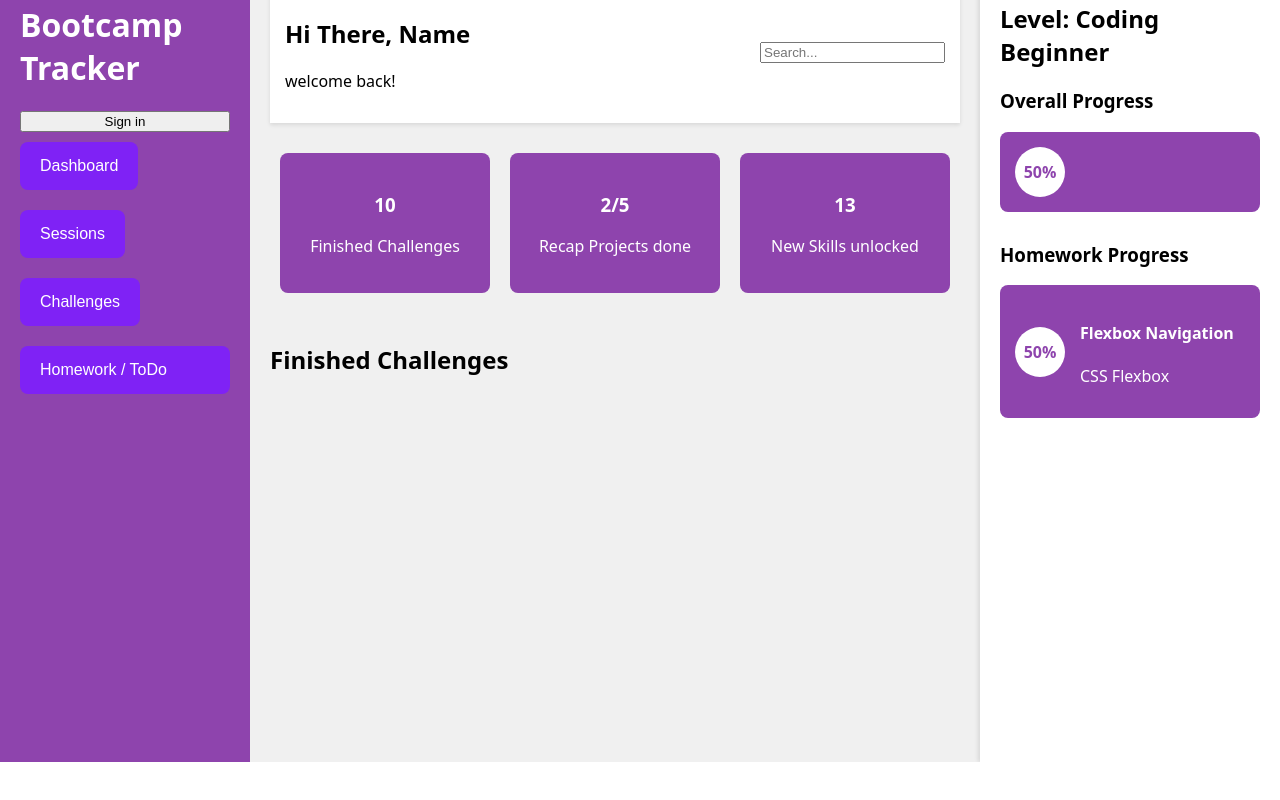
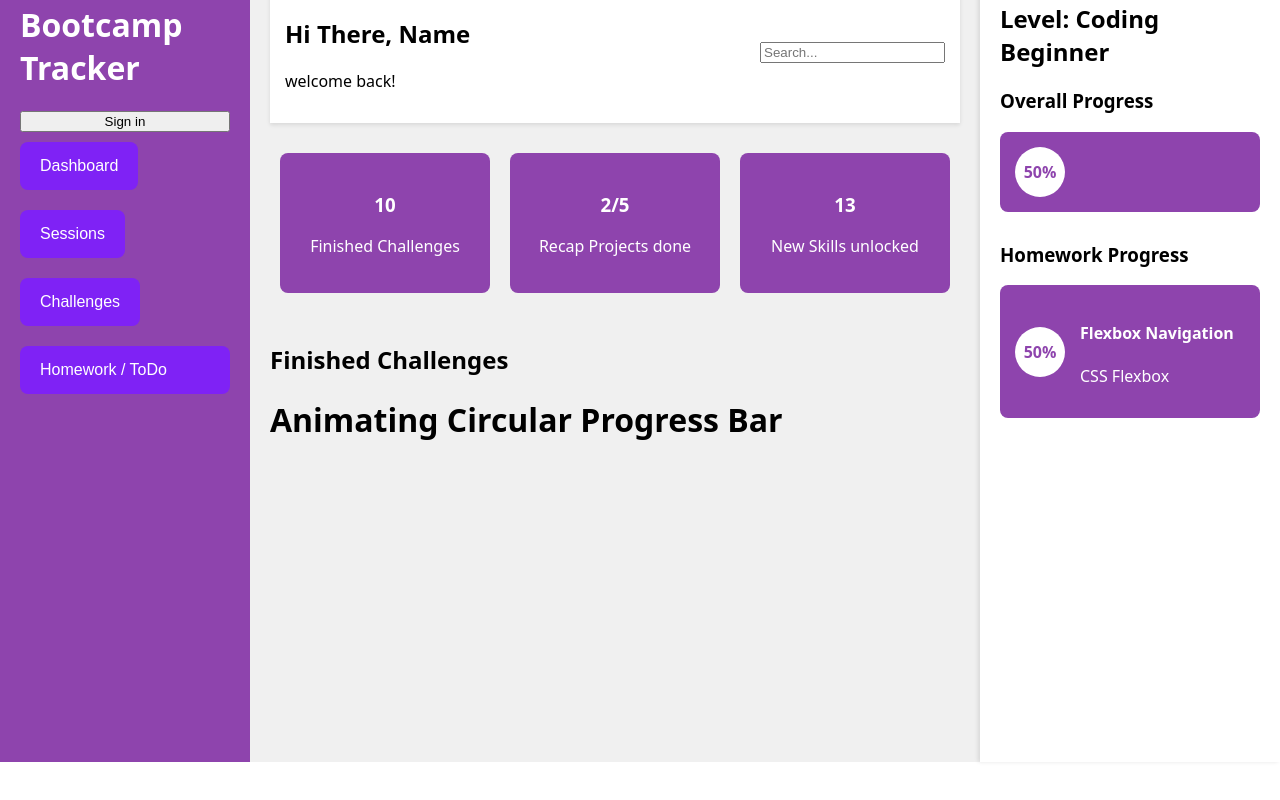
Before and after one commit to KristofferJans/Bootcamp_Progress_Tracker, a Next.js app: page / in a window 1280 px wide. Shown: the part 38-838 px from the top of the page. Before the commit the page ends 800 px from the top, so only its background shows below. Built offline with nearby package versions, Linux system fonts and the light colour scheme; no server answers; the database is empty; some icons are missing.

Commit message:
implement progressBar on Homepage

```diff
--- a/pages/index.js
+++ b/pages/index.js
@@ -5,6 +5,7 @@ import Navbar from "@/components/Navbar";
 import Topbar from "@/components/Topbar";
 import StatisticSidebar from "@/components/StatisticsSidebar";
 import useSWR from "swr";
+import CircularProgressBar from "@/components/CircularProgressBar";
 
 const fetcher = (url) => fetch(url).then((response) => response.json());
 
@@ -21,6 +22,8 @@ export default function Home() {
 
   // If data is not available yet, or it's undefined
   if (!data) return <div>Loading...</div>;
+
+  const progressPercentage = 20;
   return (
     <Container>
       {/* Navigation Sidebar left*/}
@@ -56,6 +59,11 @@ export default function Home() {
         <h2 style={{ marginTop: "40px" }}>Finished Challenges</h2>
 
         {/* add more content here later*/}
+
+        <div className="App">
+          <h1>Animating Circular Progress Bar</h1>
+          <CircularProgressBar percent={progressPercentage} />
+        </div>
       </MainContent>
 
       {/* Stats Sidebar */}
```
